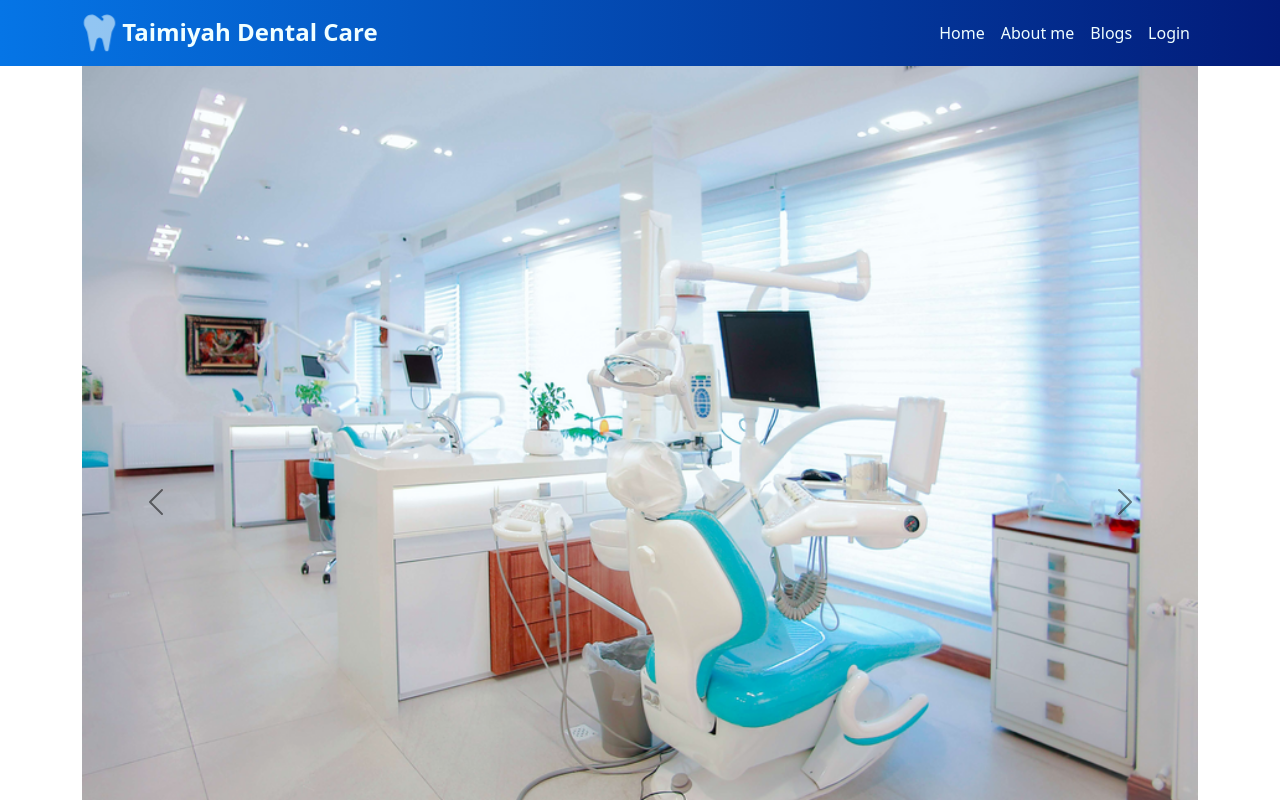
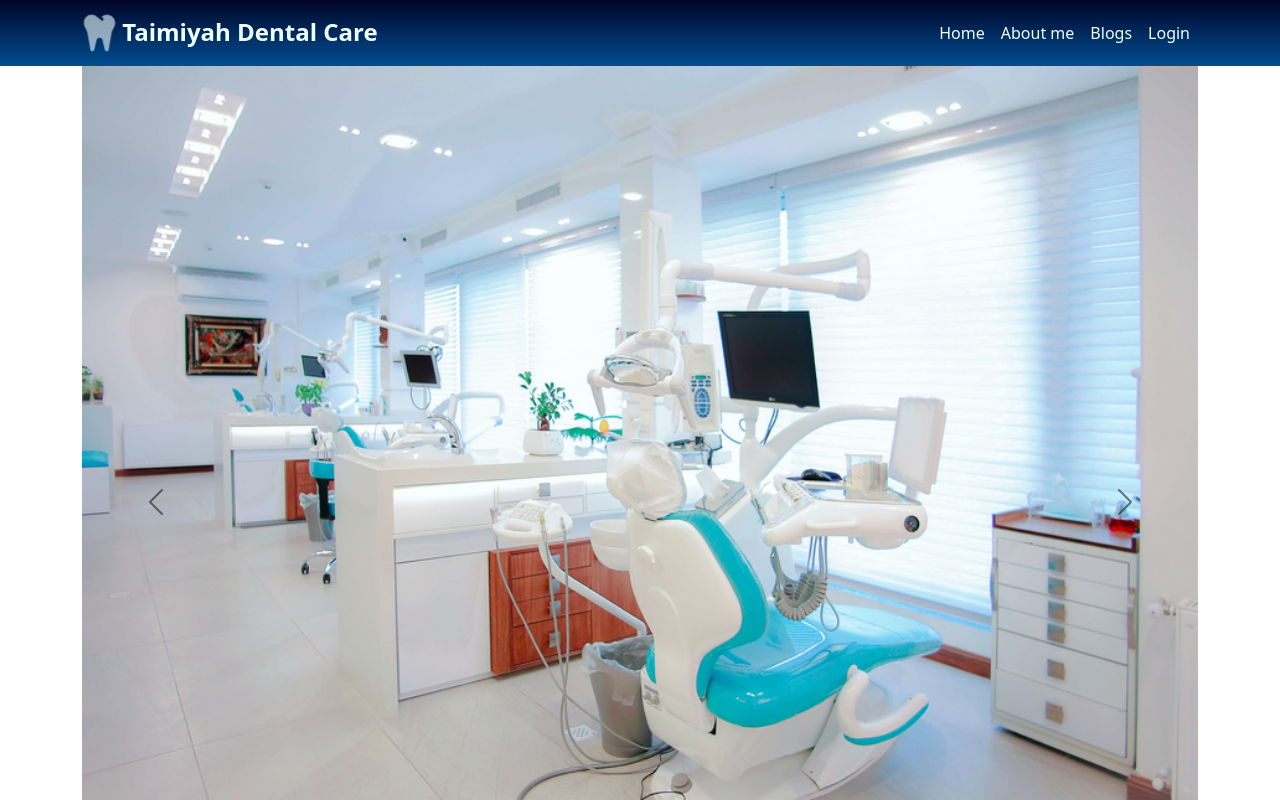
Before and after one commit to Junaith1994/Dr-Junaith, a React (Create React App) app: page / in a window 1280 px wide. Shown: the top 800 px of the page. Built offline with nearby package versions, Linux system fonts and the light colour scheme; no server answers.

Commit message:
Added new background color to navBar

```diff
--- a/src/Pages/Header/Header.css
+++ b/src/Pages/Header/Header.css
@@ -1,6 +1,6 @@
 /* Navbar gradient style */
 .navbar-bg {
-    background: linear-gradient(to right, #0575e6, #021b79);
+    background: linear-gradient(to bottom, #000428, #004e92);
 }
 
 .navbar-bg a {
```
